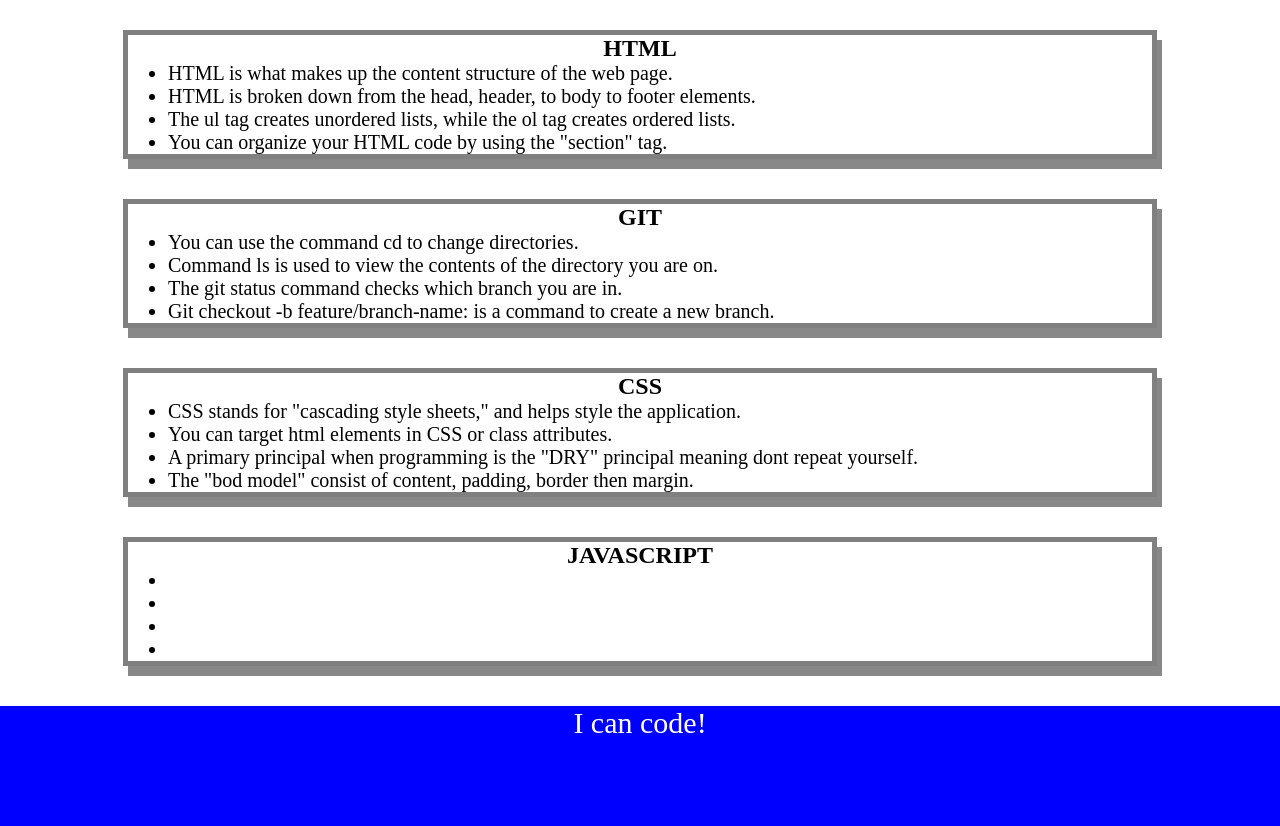
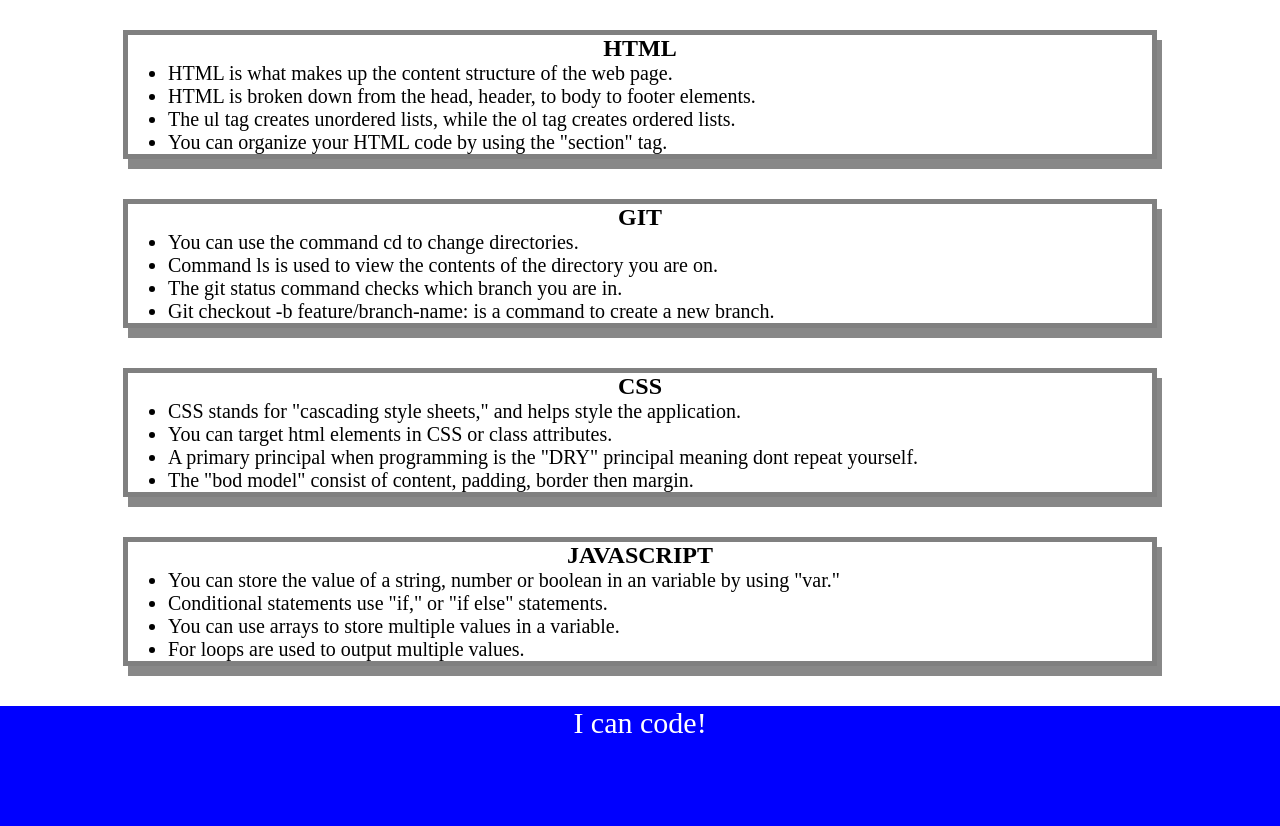
Before and after one commit to CoreyDC/prework-study-guide, a plain HTML site: page index.html in a window 1280 px wide. Shown: the part 130-956 px from the top of the page. Drawn offline with Linux system fonts and the light colour scheme.

Commit message:
Added JavaCript code and some HTML

```diff
--- /dev/null
+++ b/assets/script.js
@@ -0,0 +1,19 @@
+var topics = ['HTML', 'Git', 'CSS', 'JavaScript']
+
+for ( let i = 0; i < topics.length; i++ ) {
+    console.log(topics[i]);
+}
+
+/*
+if (topic === 'HTML') {
+ console.log("Let's study HTML!");
+} else if (topic === 'CSS') {
+ console.log("Let's study CSS!");
+} else if (topic === 'Git') {
+ console.log("Let's study Git!");
+} else if (topic === 'JavaScript') {
+ console.log("Let's study JavaScript!");
+} else {
+ console.log('Please try again!');
+}
+*/
--- a/index.html
+++ b/index.html
@@ -13,7 +13,10 @@
 
     <header id="top">
       <h1>Prework Study Guide</h1>
+
       <img src="./assets/bowtie-cat.png" alt="Profile image of cat wearing a bow tie." />
+
+      <h2>✨ Open the Console to See What's Happening ✨</h2>
     </header>
 
     <main>
@@ -54,10 +57,10 @@
         <h2>JAVASCRIPT</h2>
 
         <ul>
-          <li></li>
-          <li></li>
-          <li></li>
-          <li></li>
+          <li>You can store the value of a string, number or boolean in an variable by using "var."</li>
+          <li>Conditional statements use "if," or "if else" statements.</li>
+          <li>You can use arrays to store multiple values in a variable.</li>
+          <li>For loops are used to output multiple values.</li>
         </ul>
       </section>
     </main>
@@ -66,6 +69,7 @@
       <p>I can code!</p>
     </footer>
 
+    <script src="assets/script.js"></script>
   </body>
 
 </html>
```
